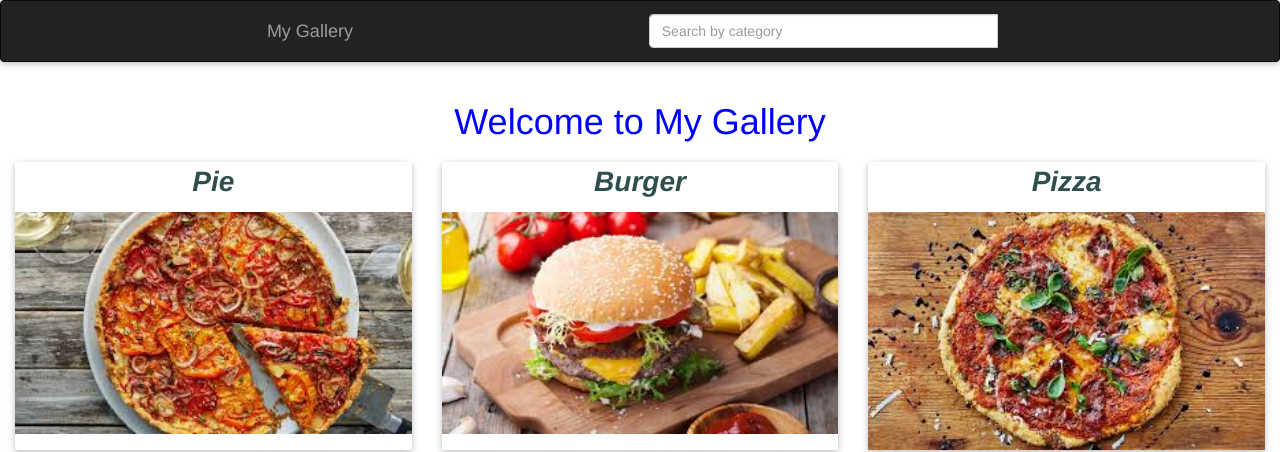
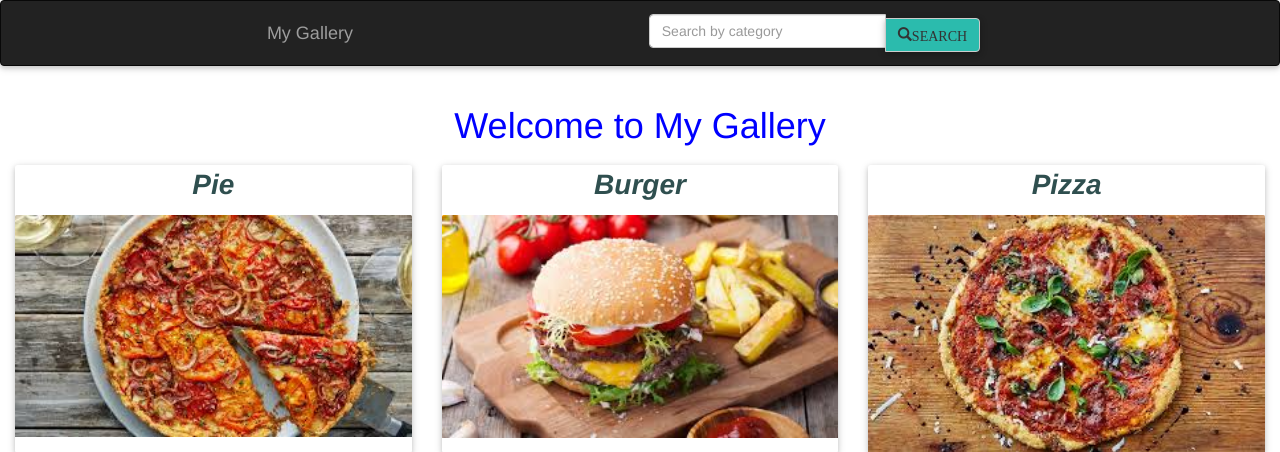
Before and after one commit to JacqulineWangu/Photos, a Django app: page / in a window 1280 px wide. Shown: the top 452 px of the page. Run offline with Django 3.2, Linux system fonts and the light colour scheme; data comes from the database, SQL or seed files in the repository; some libraries are stand-ins or nearby versions; some web fonts are replaced.

Commit message:
added a search functionality in the navbar

```diff
--- a/PHOTOS/templates/navbar.html
+++ b/PHOTOS/templates/navbar.html
@@ -12,7 +12,7 @@
                 <div class="input-group">
                     <input type="text" class="form-control" placeholder="Search by category" name="image">
                     <div class="input-group-btn">
-                        <!-- <button class="btn btn-default" type="submit"><i class="glyphicon glyphicon-search">Search</i></button> -->
+                        <button class="btn btn-default" type="submit"><i class="glyphicon glyphicon-search">Search</i></button>
                     </div>
                 </div>
 
```
